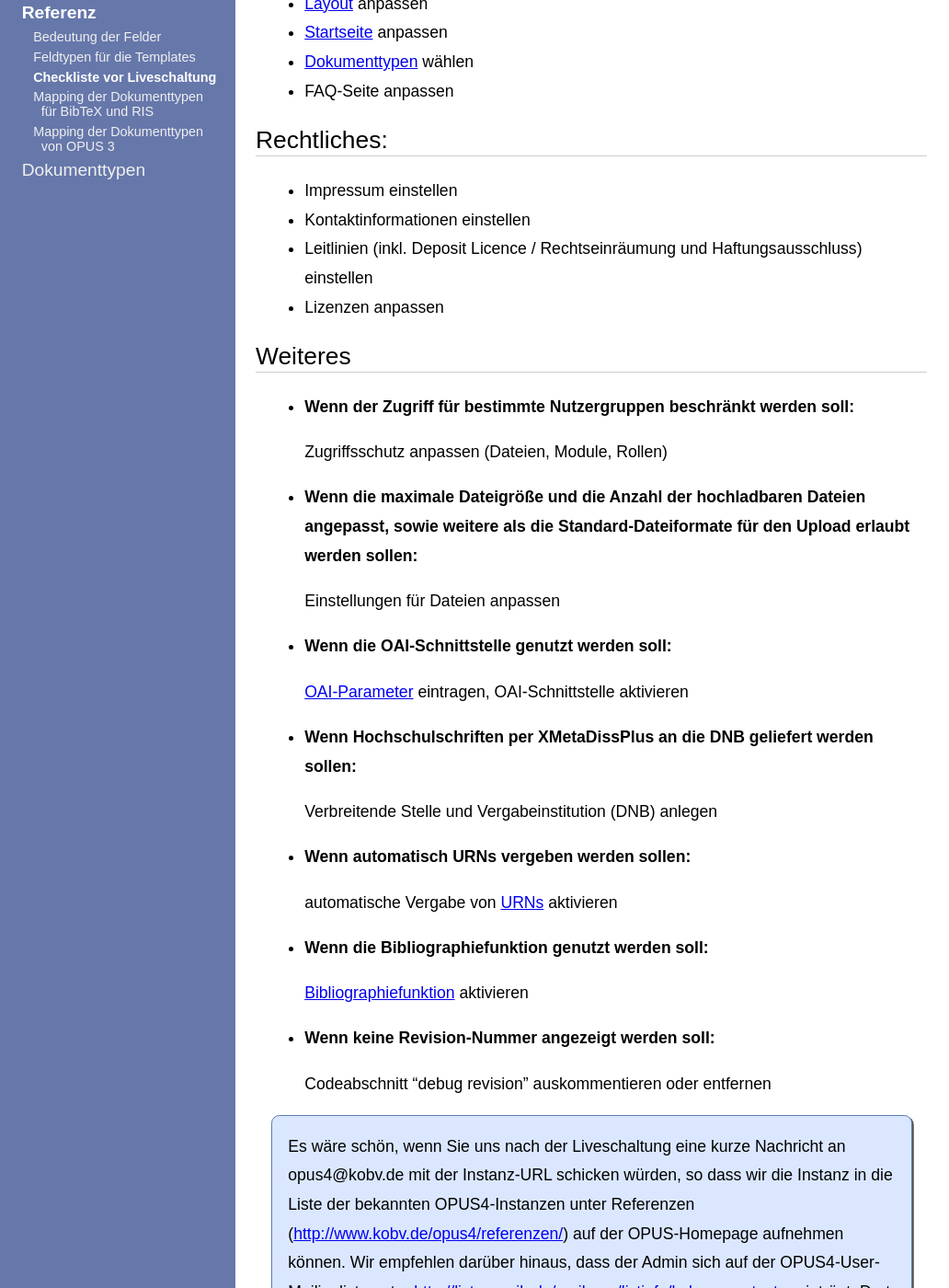
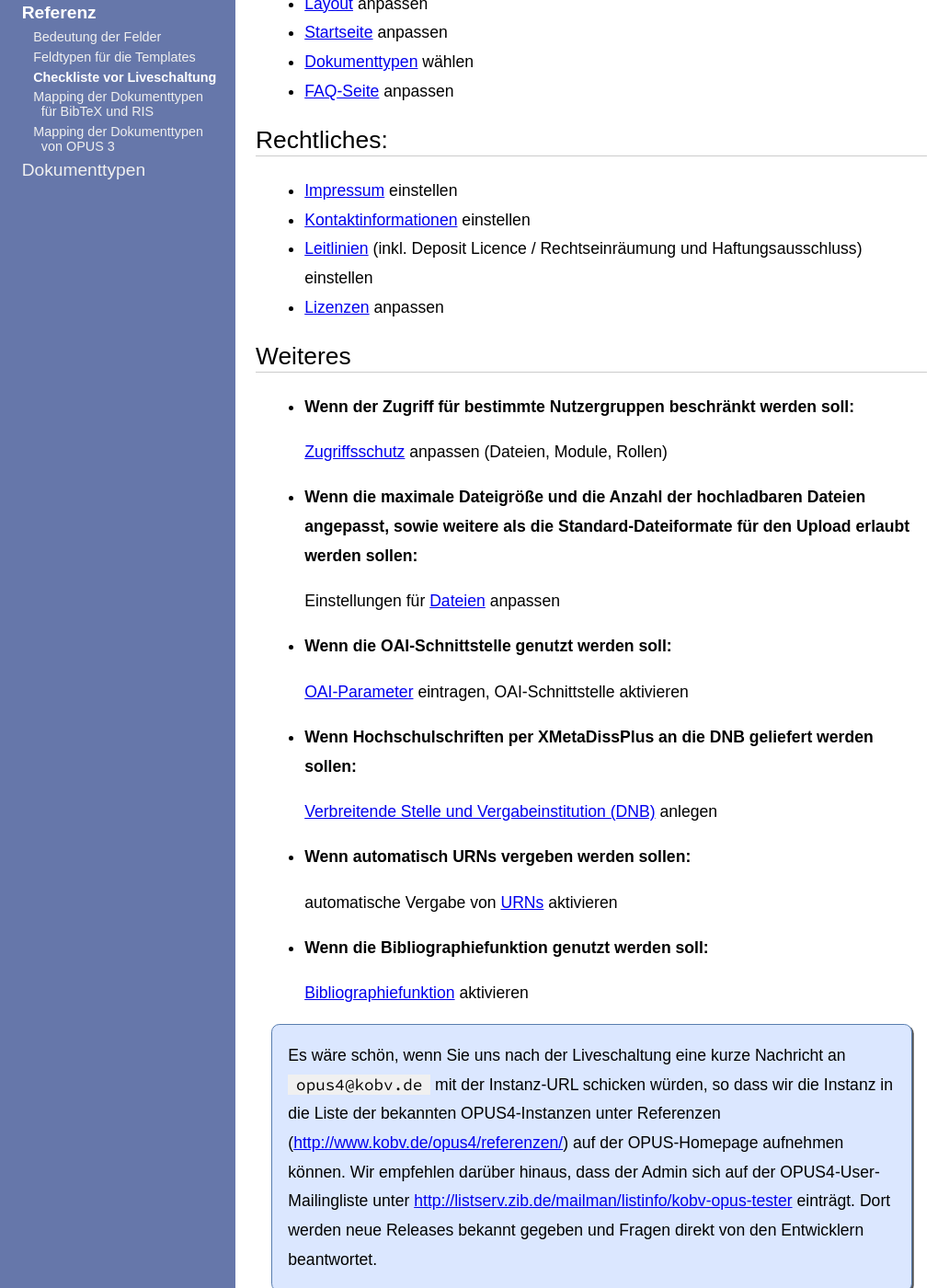
Before and after one commit to OPUS4/userdoc, a Jekyll site: the page built from reference/checklist.md, in a window 1280 px wide and 1400 px high, scrolled down 318 px. Shown: the whole window at 92% size, without its empty margins (0-1032 px from the left). Built offline with Jekyll 4.4.1, drawn with Linux system fonts in a browser that asks for light colours; part of the change alters nothing that is shown.

```diff
--- a/reference/checklist.md
+++ b/reference/checklist.md
@@ -13,25 +13,25 @@ wurden:
 * [Layout](layout.html) anpassen
 * [Startseite](startpage.html) anpassen
 * [Dokumenttypen](../config/doctype.html) wählen
-* FAQ-Seite anpassen
+* [FAQ-Seite](../configext/faq.html) anpassen
 
 ## Rechtliches:
 
-* Impressum einstellen
-* Kontaktinformationen einstellen
-* Leitlinien (inkl. Deposit Licence / Rechtseinräumung und Haftungsausschluss) einstellen
-* Lizenzen anpassen
+* [Impressum](../configext/imprintpage.html) einstellen
+* [Kontaktinformationen](../configext/contactspage.html) einstellen
+* [Leitlinien](../configext/policies.html) (inkl. Deposit Licence / Rechtseinräumung und Haftungsausschluss) einstellen
+* [Lizenzen](../admin/licences.html) anpassen
 
 ## Weiteres
 
 * **Wenn der Zugriff für bestimmte Nutzergruppen beschränkt werden soll:**
 
-  Zugriffsschutz anpassen (Dateien, Module, Rollen)
+  [Zugriffsschutz](../admin/security.html) anpassen (Dateien, Module, Rollen)
 
 * **Wenn die maximale Dateigröße und die Anzahl der hochladbaren Dateien angepasst, sowie weitere als die
   Standard-Dateiformate für den Upload erlaubt werden sollen:**
 
-  Einstellungen für Dateien anpassen
+  Einstellungen für [Dateien](../configext/upload.html) anpassen
 
 * **Wenn die OAI-Schnittstelle genutzt werden soll:**
 
@@ -39,7 +39,7 @@ wurden:
 
 * **Wenn Hochschulschriften per XMetaDissPlus an die DNB geliefert werden sollen:**
 
-  Verbreitende Stelle und Vergabeinstitution (DNB) anlegen
+  [Verbreitende Stelle und Vergabeinstitution (DNB)](../admin/institutes.html) anlegen
 
 * **Wenn automatisch URNs vergeben werden sollen:**
 
@@ -49,12 +49,8 @@ wurden:
 
   [Bibliographiefunktion](../config/configini.html#bibliographiefunktion) aktivieren
 
-* **Wenn keine Revision-Nummer angezeigt werden soll:**
-
-  Codeabschnitt "debug revision" auskommentieren oder entfernen
-
 <p class="info" markdown="1">
-Es wäre schön, wenn Sie uns nach der Liveschaltung eine kurze Nachricht an opus4@kobv.de mit der
+Es wäre schön, wenn Sie uns nach der Liveschaltung eine kurze Nachricht an `opus4@kobv.de` mit der
 Instanz-URL schicken würden, so dass wir die Instanz in die Liste der bekannten OPUS4-Instanzen
 unter Referenzen (<http://www.kobv.de/opus4/referenzen/>) auf der OPUS-Homepage aufnehmen können.
 Wir empfehlen darüber hinaus, dass der Admin sich auf der OPUS4-User-Mailingliste unter
```
